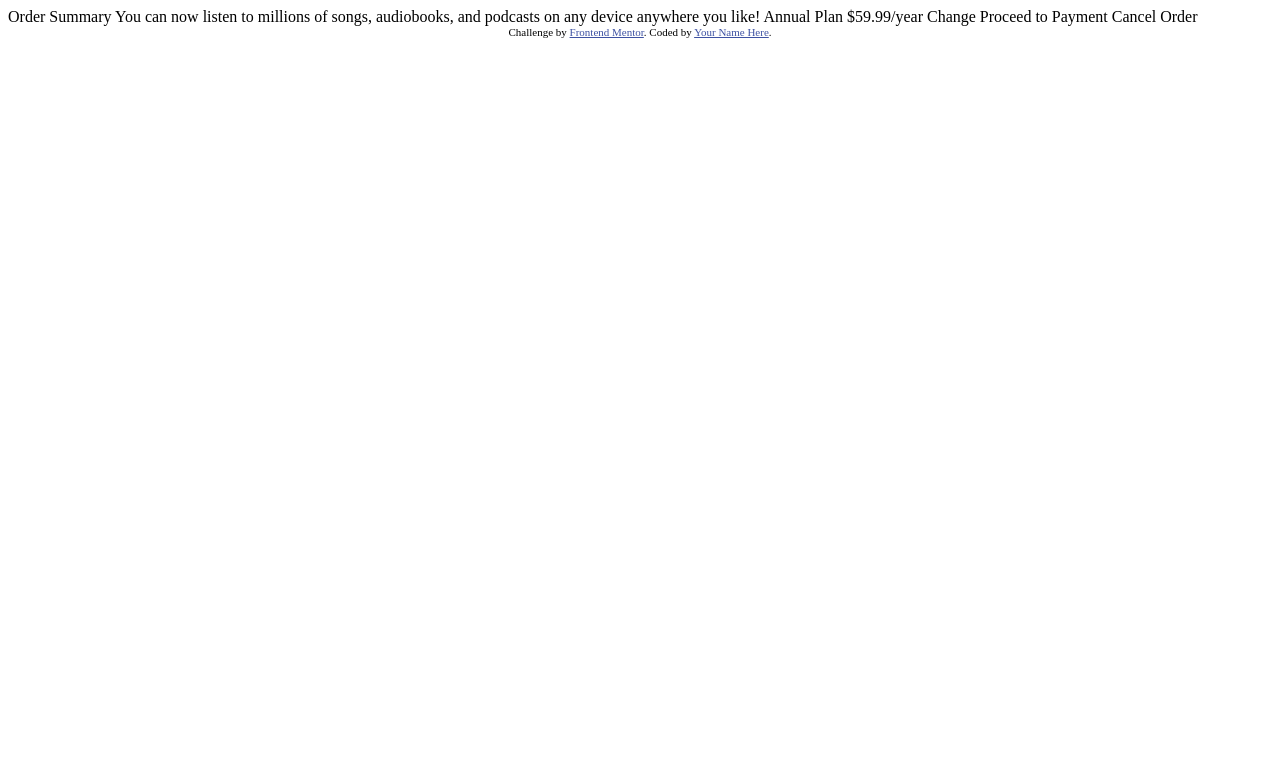
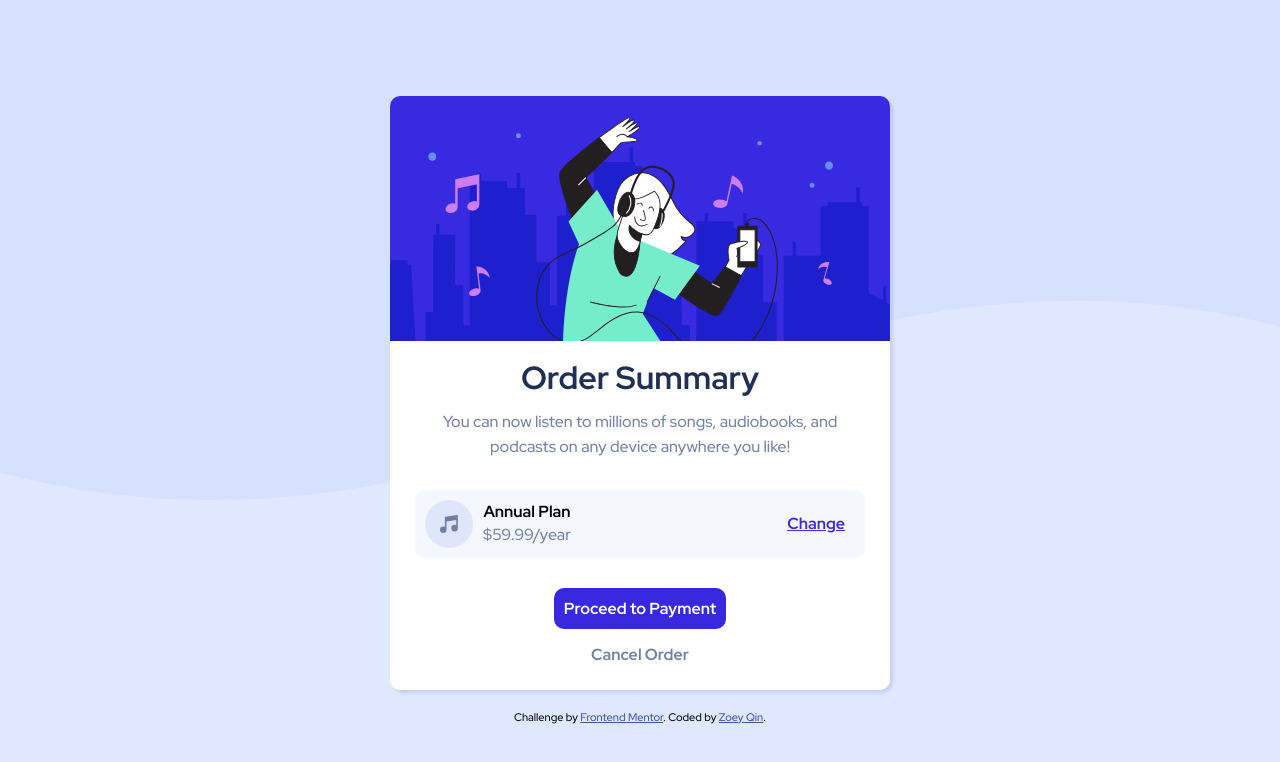
Before and after one commit to yq4103/CSS-practise, a plain HTML site: page order-summary-component-main/index.html in a window 1280 px wide. Drawn offline with Linux system fonts and the light colour scheme.

Commit message:
css order summary

```diff
--- a/order-summary-component-main/index.html
+++ b/order-summary-component-main/index.html
@@ -6,32 +6,47 @@
 
   <link rel="icon" type="image/png" sizes="32x32" href="./images/favicon-32x32.png">
 
+  <link rel="stylesheet" href="styles.css">
+
   <title>Frontend Mentor | Order summary card</title>
 
-  <!-- Feel free to remove these styles or customise in your own stylesheet 👍 -->
-  <style>
-    .attribution { font-size: 11px; text-align: center; }
-    .attribution a { color: hsl(228, 45%, 44%); }
-  </style>
+
 </head>
 <body>
+  <div class="bg__image"></div>
+  <div class="container">
+    <img src="images/illustration-hero.svg" alt="" class="banner"/>
+    <h1>Order Summary</h1>
 
-  Order Summary
+    <p class="desc">
+      You can now listen to millions of songs, audiobooks, and podcasts on any device anywhere you like!
+    </p>
 
-  You can now listen to millions of songs, audiobooks, and podcasts on any
-  device anywhere you like!
+    <div class="pricing">
+      <article>
+      <img src="images/icon-music.svg" alt=""/>
+      <div>
+        <h4>Annual Plan</h4>
+        <p>$59.99/year</p>
+      </div>
+      </article>
+      <button class="btn btn-change">Change</button>
+    </div>
 
-  Annual Plan
-  $59.99/year
+    <div class="buttons">
+      <button class="btn btn-primary">
+        Proceed to Payment
+      </button>
+      <button class="btn btn-secondary">
+        Cancel Order
+      </button>
+    </div>
 
-  Change
-
-  Proceed to Payment
-  Cancel Order
+  </div>
 
   <div class="attribution">
     Challenge by <a href="https://www.frontendmentor.io?ref=challenge" target="_blank">Frontend Mentor</a>.
-    Coded by <a href="#">Your Name Here</a>.
+    Coded by <a href="#">Zoey Qin</a>.
   </div>
 </body>
 </html>
--- /dev/null
+++ b/order-summary-component-main/styles.css
@@ -0,0 +1,156 @@
+@import url('https://fonts.googleapis.com/css2?family=Red+Hat+Display:wght@500;700;900&display=swap');
+
+:root {
+  --pale-blue: hsl(225, 100%, 94%);
+  --bright-blue: hsl(245, 75%, 52%);
+  --very-pale-blue: hsl(225, 100%, 98%);
+  --desaturated-blue: hsl(224, 23%, 55%);
+  --dark-blue: hsl(223, 47%, 23%);
+}
+
+* {
+  margin: 0;
+  padding: 0;
+  box-sizing: border-box;
+}
+
+img {
+  max-width: 100%;
+}
+
+body {
+  font-family: "Red Hat Display", sans-serif;
+  background-color: var(--pale-blue);
+  text-align: center;
+  display: flex;
+  flex-direction: column;
+  align-items: center;
+  justify-content: center;
+  min-height: 100vh;
+}
+
+p {
+  font-size: 16px;
+  line-height: 1.6;
+  color: var(--desaturated-blue);
+}
+
+button {
+  font-family: "Red Hat Display", sans-serif;
+}
+
+.bg__image {
+  background: url('images/pattern-background-mobile.svg') no-repeat center/cover;
+  height: 400px;
+  position: absolute;
+  top: 0;
+  left: 0;
+  right: 0;
+  bottom: 0;
+  z-index: -1;
+}
+
+.btn {
+  border: none;
+  padding: 5px 10px;
+  border-radius: 10px;
+  font-weight: bold;
+  font-size: 16px;
+  cursor: pointer;
+  transition: all 0.2s ease-in-out;
+}
+
+.btn-change {
+  background-color: transparent;
+  color: var(--bright-blue);
+  text-decoration: underline;
+}
+
+.btn-primary {
+  background-color: var(--bright-blue);
+  color: white;
+  padding: 10px;
+  margin-bottom: 10px;
+}
+
+.btn-primary:hover, .btn-change:hover {
+  opacity: 0.8;
+}
+
+.btn-secondary {
+  background-color: transparent;
+  color: var(--desaturated-blue);
+}
+
+.btn-secondary:hover {
+  color: var(--dark-blue);
+}
+
+.container {
+  background-color: white;
+  margin: 20px;
+  padding-bottom: 20px;
+  border-radius: 10px;
+  box-shadow: 3px 3px 3px hsl(228, 45%, 44%, 0.15);
+}
+
+.container h1 {
+  color: var(--dark-blue);
+  margin: 10px 0;
+}
+
+.container p.desc {
+  padding: 0 30px;
+}
+
+.container img.banner {
+  width: 100%;
+  border-radius: 10px 10px 0 0;
+}
+
+.container .pricing {
+  margin: 30px auto;
+  padding: 10px;
+  background-color: var(--very-pale-blue);
+  width: 90%;
+  border-radius: 10px;
+  display: flex;
+  align-items: center;
+  justify-content: space-between;
+}
+
+.container .pricing article {
+  display: flex;
+  align-items: center;
+  justify-content: center;
+}
+
+.container .pricing article img {
+  margin-right: 10px;
+}
+
+.container .buttons {
+  display: flex;
+  flex-direction: column;
+  align-items: center;
+  justify-content: center;
+}
+
+.attribution {
+  font-size: 11px;
+  text-align: center;
+}
+.attribution a {
+  color: hsl(228, 45%, 44%);
+}
+
+@media (min-width: 768px) {
+  .bg__image {
+    background: url('images/pattern-background-desktop.svg') no-repeat center/cover;
+    height: 500px;
+  }
+
+  .container {
+    width: 500px;
+  }
+}
```
Also changed, not shown: 2 other files.
